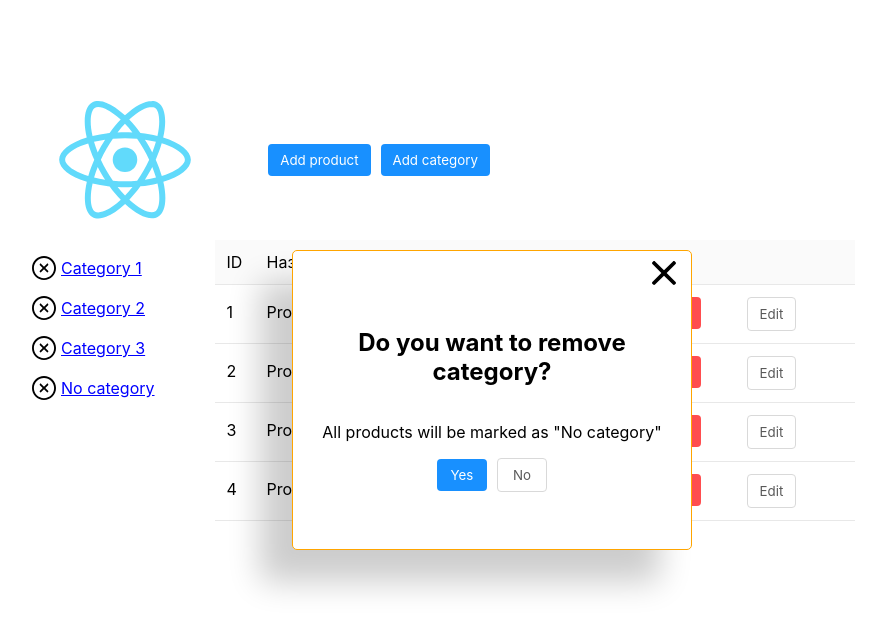
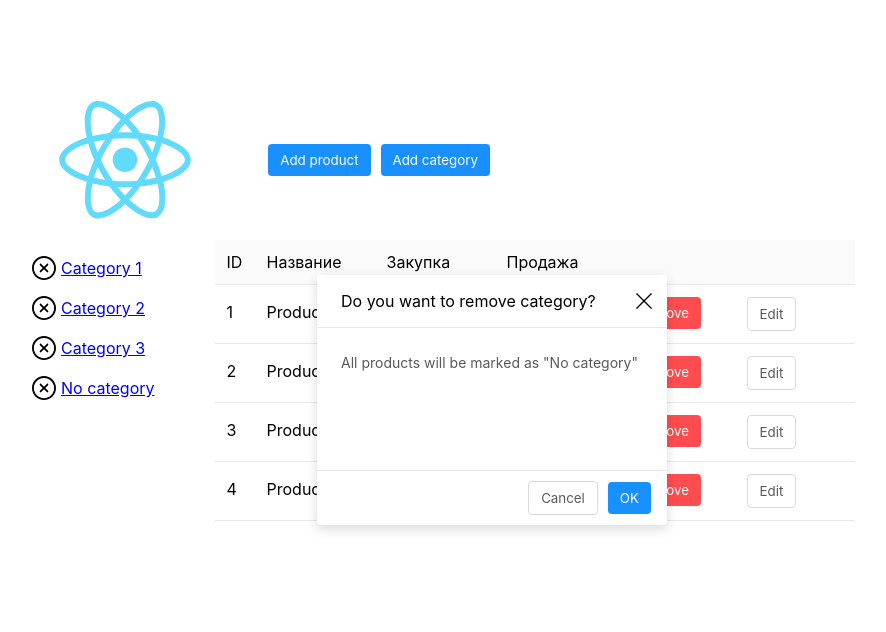
Before and after one commit to Ildarik/react-dashboard, a React (Create React App) app: page / in a window 1280 px wide. Both pictures are taken after a click on the button "Add product". Shown: the top 632 px of the page, without its empty margins (148-1034 px from the left). Built offline with nearby package versions, Linux system fonts and the light colour scheme.

Commit message:
Style modal like antd

```diff
--- a/src/App.js
+++ b/src/App.js
@@ -6,6 +6,29 @@ import Logo from "./components/Logo";
 import DataGrid from "./components/DataGrid";
 import Modal from "./components/Modal";
 import styled from "styled-components";
+
+const ModalHeader = styled.div`
+  padding: 16px 24px;
+  background: #fff;
+  border-bottom: 1px solid #e8e8e8;
+  border-radius: 4px 4px 0 0;
+`;
+
+const ModalBody = styled.div`
+  padding: 24px;
+  font-size: 14px;
+  line-height: 1.5;
+  color: rgba(0, 0, 0, 0.65);
+`;
+
+const ModalFooter = styled.div`
+  margin-top: auto;
+  padding: 10px 16px;
+  text-align: right;
+  background: transparent;
+  border-top: 1px solid #e8e8e8;
+  border-radius: 0 0 4px 4px;
+`;
 
 export default () => {
   const [showModal, setShowModal] = useState(false);
@@ -25,14 +48,12 @@ export default () => {
       </Header>
       <DataGrid />
       <Modal show={showModal}>
-        <h2>Do you want to remove category?</h2>
-        <p>All products will be marked as "No category"</p>
-        <div>
-          <Button type="primary" styles={"min-width: 50px; margin-right: 10px"}>
-            Yes
-          </Button>
-          <Button styles={"min-width: 50px"}>No</Button>
-        </div>
+        <ModalHeader>Do you want to remove category?</ModalHeader>
+        <ModalBody>All products will be marked as "No category"</ModalBody>
+        <ModalFooter>
+          <Button styles="margin-right: 10px">Cancel</Button>
+          <Button type="primary">OK</Button>
+        </ModalFooter>
       </Modal>
     </div>
   );
--- a/src/components/Modal/index.js
+++ b/src/components/Modal/index.js
@@ -4,30 +4,27 @@ import closeIcon from "./close.svg";
 import ClickOutside from "../ClickOutside";
 
 const Modal = styled.div`
-  width: 400px;
-  height: 300px;
-  background: white;
-  border: 1px solid orange;
-  border-radius: 5px;
-  box-shadow: -2rem 2rem 2rem rgba(0, 0, 0, 0.2);
+  background-clip: padding-box;
+  border-radius: 4px;
+  box-shadow: 0 4px 12px rgba(0, 0, 0, 0.15);
+  pointer-events: auto;
+  min-width: 350px;
+  min-height: 250px;
+  background-color: #fff;
+  border: 0 solid rgba(0, 0, 0, 0.65);
   position: fixed;
   top: 50%;
   left: 50%;
   transform: translate(-50%, -50%);
-  padding: 20px;
   display: ${({ show }) => (show ? "flex" : "none")};
   flex-direction: column;
-  justify-content: center;
-  align-items: center;
-  padding: 25px;
-  text-align: center;
 `;
 
 const CloseIcon = styled.img`
   position: absolute;
-  top: 10px;
+  top: 18px;
   right: 10px;
-  width: 24px;
+  width: 16px;
   margin-right: 5px;
 `;
 
```
Also changed, not shown: src/components/Modal/close.svg.
